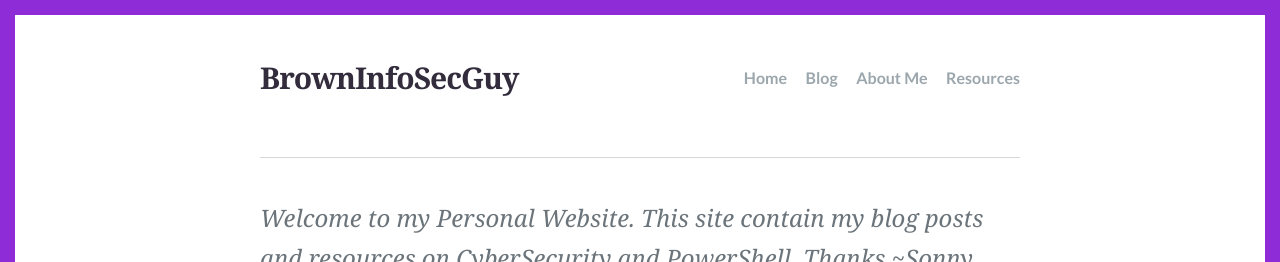
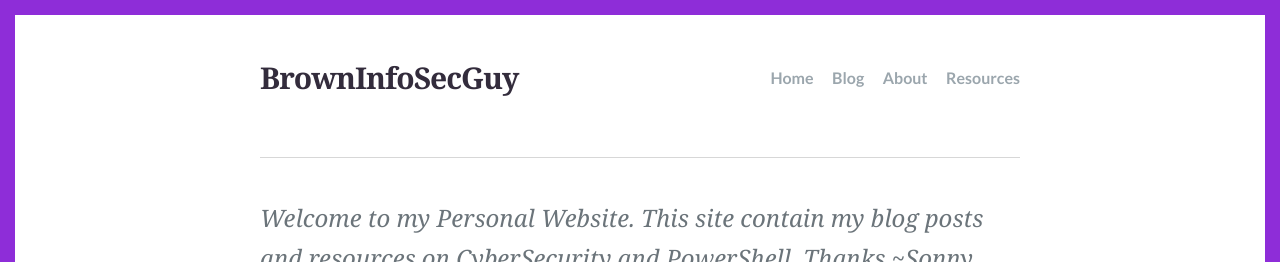
Before and after one commit to browninfosecguy/browninfosecguy.github.io, a Jekyll site: the page built from index.html, in a window 1280 px wide and 900 px high. Shown: the top 262 px of the window. Built offline with Jekyll 4.4.1, drawn with Linux system fonts in a browser that asks for light colours; some web fonts are replaced; the list of posts is cut into pages by our own code.

```diff
--- a/_config.yml
+++ b/_config.yml
@@ -32,7 +32,7 @@ navigation:
     url: /
   - text: Blog
     url: /tags/
-  - text: About Me
+  - text: About
     url: /about/
   - text: Resources
     url: /resources
```
